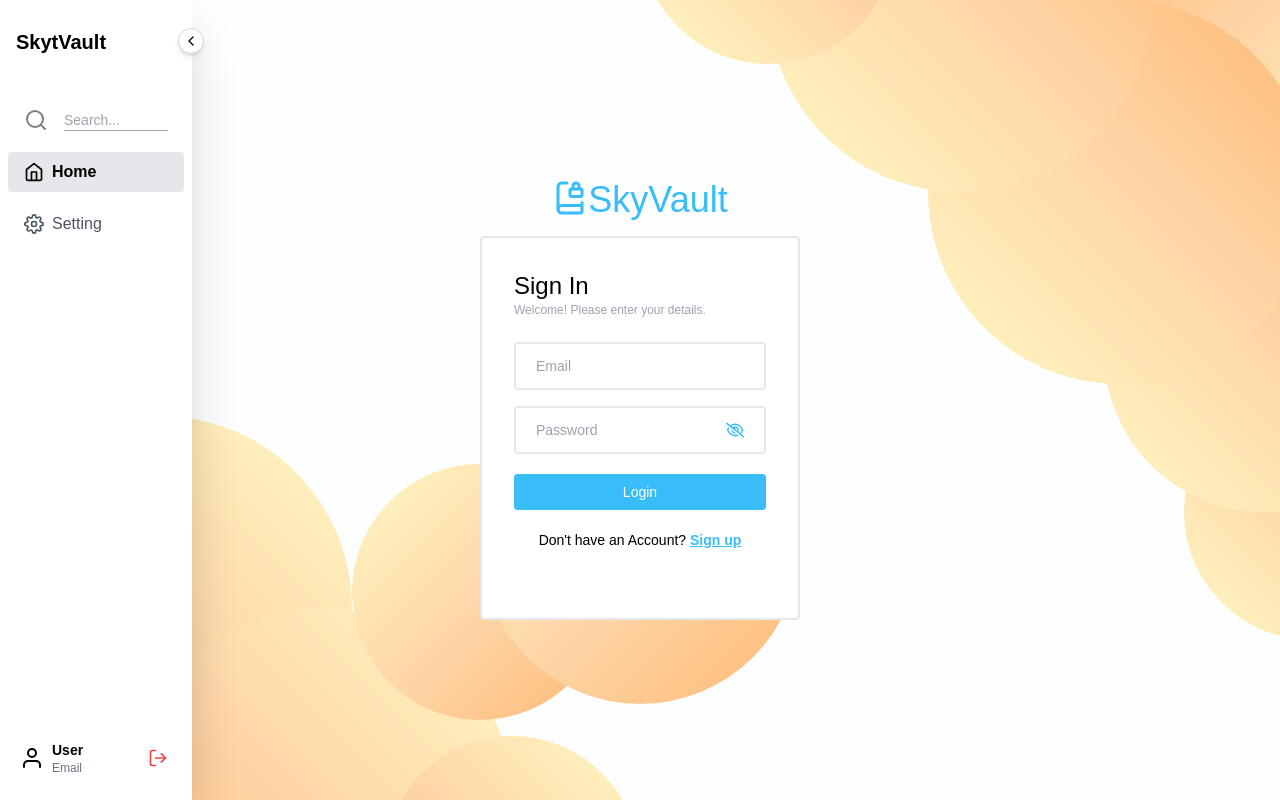
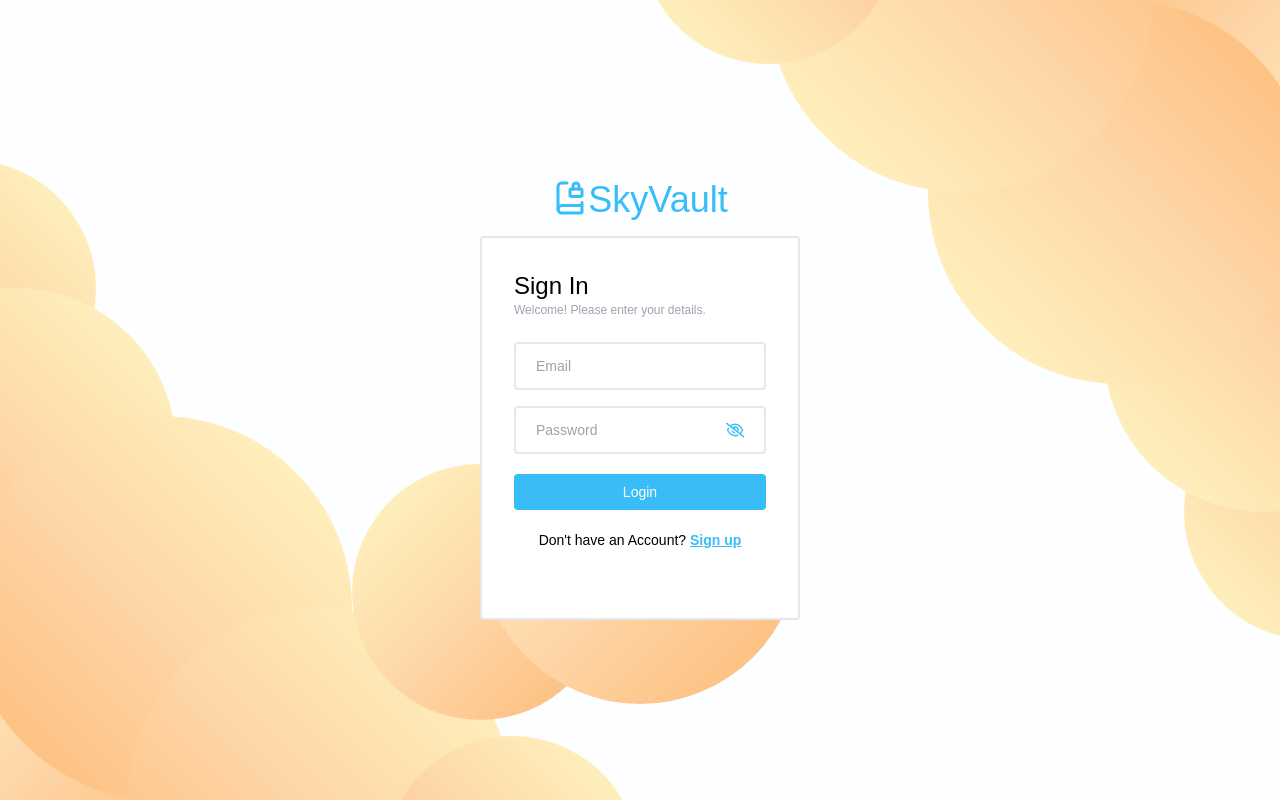
Before and after one commit to jus-waa/Secure-Personal-Vault, a React (Vite) app in the folder frontend/: page /login in a window 1280 px wide. Built offline with nearby package versions, Linux system fonts and the light colour scheme.

Commit message:
fix(node_modules): removed node_modules outside of frontend folder

```diff
--- a/frontend/src/routes/Homepage.jsx
+++ b/frontend/src/routes/Homepage.jsx
@@ -1,7 +1,6 @@
 import NoteCard from "../components/cards/NoteCard"
 import SideNav from "../components/SideNav"
 import { MdAdd } from "react-icons/md";
-
 export default function Homepage() {
   return (
     <>
@@ -37,13 +36,10 @@
           onPinNote={()=>{}}
           />
           </main>
-
-
-
         </div>
       </div>
 
-      <button className="w-16 h-16 flex items-center justify-center rounded-2xl bg-primary bg-primary hover:bg-blue-600 absolute right-10 bottom-10  " onClick={() => {}}>
+      <button className="w-16 h-16 flex items-center justify-center rounded-2xl bg-primary hover:bg-blue-600 absolute right-10 bottom-10  " onClick={() => {}}>
         <MdAdd className="text-[32px] text-white" />
       </button>
     </>
--- a/frontend/src/routes/LoginPage.jsx
+++ b/frontend/src/routes/LoginPage.jsx
@@ -5,7 +5,6 @@
 import InputPassword from "../components/input/InputPassword";
 import { validateEmail, validatePassword } from "../utils/helper";
 import CloudDesign from "../components/CloudDesign";
-import SideNav from "../components/SideNav";
 
 const LoginPage = () => {
     const [email, setEmail] = useState("");
@@ -38,7 +37,6 @@
     return(
         <>
             <CloudDesign />
-            <SideNav />
             <div className="h-screen w-screen flex flex-col place-content-center items-center ">
             <h1 className="flex mb-4 text-4xl text-primary"><LuBookLock />SkyVault</h1>
                 <div className="grid grid-rows-[1fr_4fr] h-96 w-3/12 border-2 bg-white rounded z-10">
--- a/package.json
+++ /dev/null
@@ -1,5 +0,0 @@
-{
-  "dependencies": {
-    "react-icons": "^5.5.0"
-  }
-}
```
Also changed, not shown: 1 other file (tests, documents, lock files or other folders).
